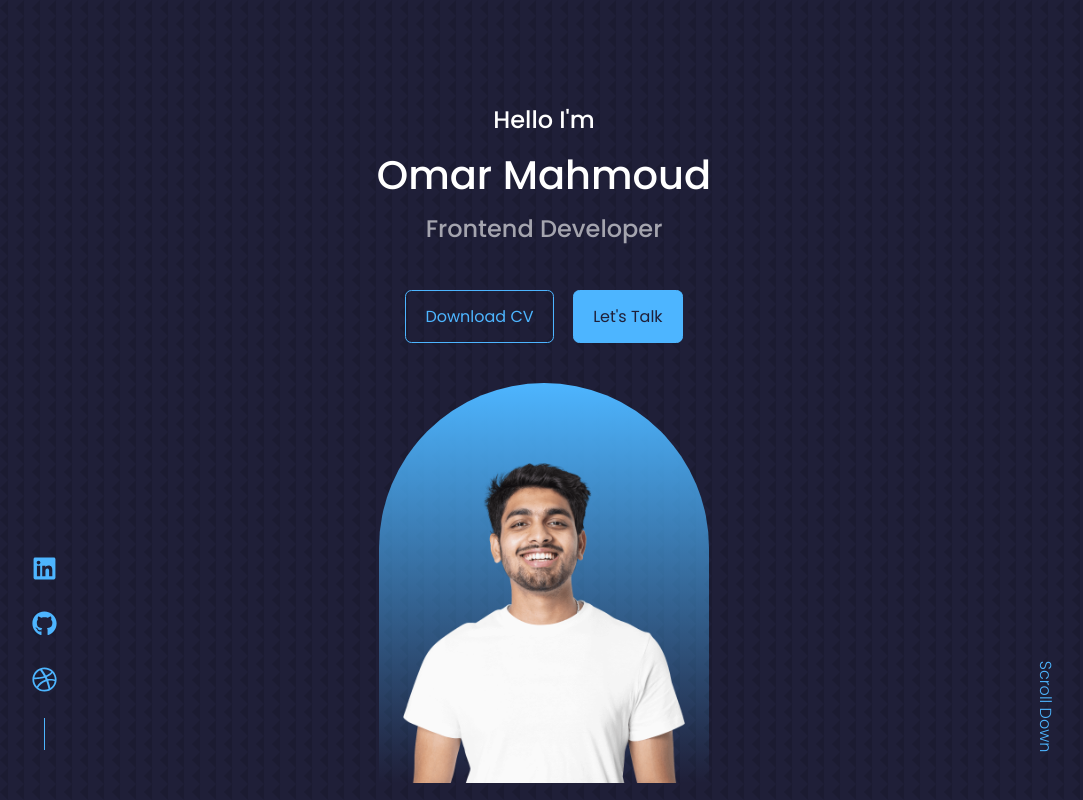
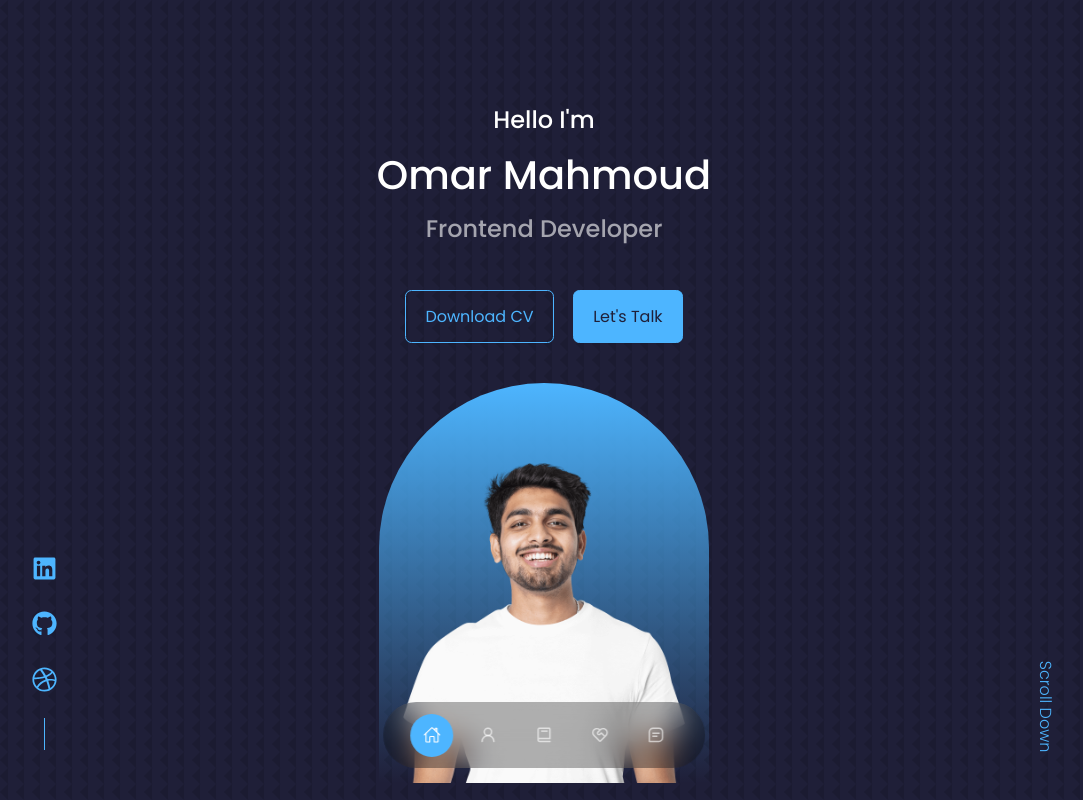
Before and after one commit to omar3060/My-Portfolio, a React (Vite) app: page / in a window 1280 px wide. Shown: the top 800 px of the page, without its empty margins (96-1179 px from the left). Built offline with nearby package versions, Linux system fonts and the light colour scheme.

Commit message:
Add Nav Section

```diff
--- a/src/components/home/Home.jsx
+++ b/src/components/home/Home.jsx
@@ -21,7 +21,7 @@ function Home() {
         <div className="me">
           <img src={Me} alt="" />
         </div>
-        <a href="#about" className='scroll_down'>Scroll Down</a>
+        <a href="#skills" className='scroll_down'>Scroll Down</a>
         <HomeSocials />
       </div>
     </div>
--- a/src/components/nav/Nav.jsx
+++ b/src/components/nav/Nav.jsx
@@ -1,9 +1,38 @@
-import React from 'react'
-import './nav.css'
+import React, { useReducer } from "react";
+import "./nav.css";
+import { IoHomeOutline } from "react-icons/io5";
+import { LuUserRound } from "react-icons/lu";
+import { BiBook } from "react-icons/bi";
+import { RiServiceLine } from "react-icons/ri";
+import { BiMessageSquareDetail } from "react-icons/bi";
+
+const navLinks = [
+  { id: "#", icon: <IoHomeOutline /> },
+  { id: "#skills", icon: <LuUserRound /> },
+  { id: "#services", icon: <BiBook /> },
+  { id: "#projects", icon: <RiServiceLine /> },
+  { id: "#contact", icon: <BiMessageSquareDetail /> },
+];
+
+function navReducer(state, action) {
+  return action.type === "SET_ACTIVE" ? action.payload : state;
+}
 function Nav() {
+  const [activeNav, dispatch] = useReducer(navReducer, "#");
   return (
-    <div>Nav</div>
-  )
+    <nav>
+      {navLinks.map(({ id, icon }) => (
+        <a
+          key={id}
+          href={id}
+          className={activeNav === id ? "active" : ""}
+          onClick={() => dispatch({ type: "SET_ACTIVE", payload: id })}
+        >
+          {icon}
+        </a>
+      ))}
+    </nav>
+  );
 }
 
-export default Nav
+export default Nav;
--- a/src/components/nav/nav.css
+++ b/src/components/nav/nav.css
@@ -0,0 +1,32 @@
+nav {
+  background: rgba(0, 0, 0, 0.3);
+  width: max-content;
+  display: flex;
+  padding: 0.7rem 1.7rem;
+  z-index: 10;
+  position: fixed;
+  left: 50%;
+  transform: translateX(-50%);
+  bottom: 2rem;
+  gap: 0.8rem;
+  border-radius: 3rem;
+  backdrop-filter: blur(15px);
+}
+
+nav a {
+  background: transparent;
+  padding: 0.8rem;
+  border-radius: 50%;
+  color: var(--color-light);
+  font-size: 1.1rem;
+  display: flex;
+}
+
+nav a.active,
+nav a.active:hover {
+  background: var(--color-primary);
+  color: var(--color-white);
+}
+nav a:hover {
+  background: rgba(0, 0, 0, 0.3);
+}
--- a/src/index.css
+++ b/src/index.css
@@ -20,6 +20,9 @@
 }
 html {
   scroll-behavior: smooth;
+}
+::-webkit-scrollbar {
+  display: none;
 }
 body {
   font-family: "Poppins", sans-serif;
```
